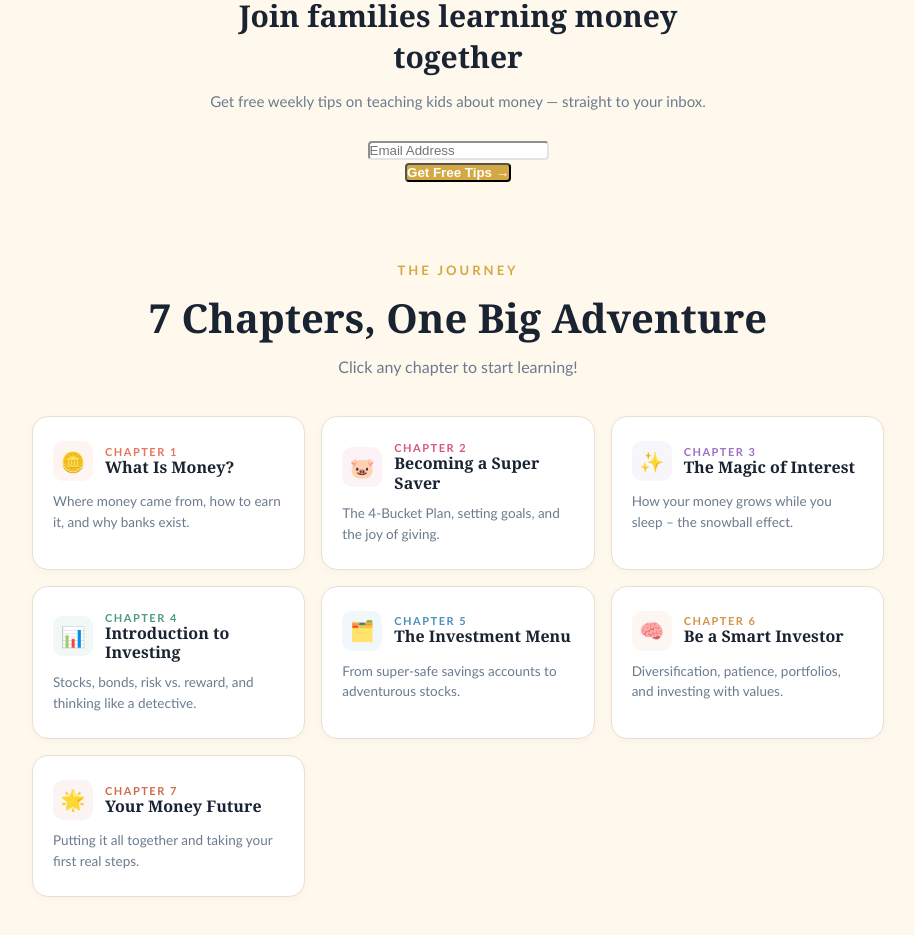
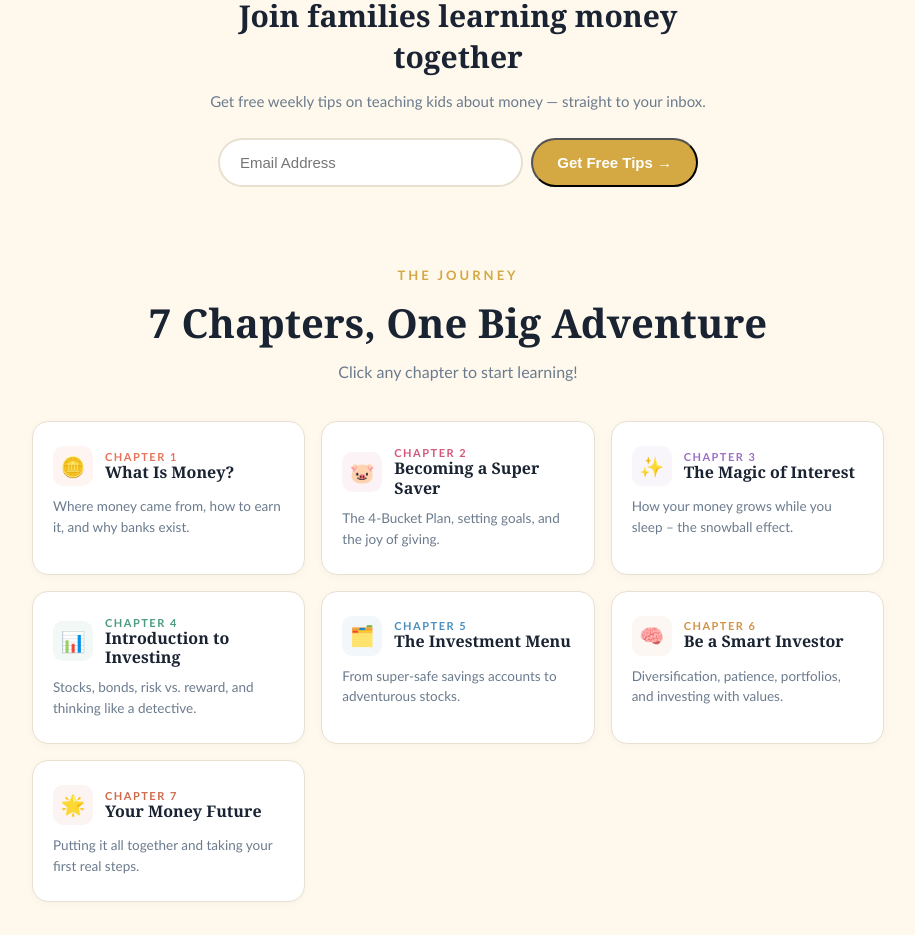
Before and after one commit to taiganautcapital/thekidvault-website, a Next.js app: page / in a window 1280 px wide. Shown: the part 1500-2435 px from the top of the page, without its empty margins (182-1097 px from the left). Built offline with nearby package versions, Linux system fonts and the light colour scheme; no server answers.

Commit message:
Email: style Kit form to match site

```diff
--- a/pages/index.tsx
+++ b/pages/index.tsx
@@ -121,7 +121,18 @@ const Home: NextPage = () => {
           <div style={{ fontSize: 13, color: C.gold, textTransform: "uppercase", letterSpacing: 3, marginBottom: 12, fontFamily: "'Trebuchet MS',sans-serif", fontWeight: 600 }}>Free Parent Tips</div>
           <h2 style={{ fontSize: "clamp(22px,4vw,30px)", margin: "0 0 12px", fontWeight: 700, fontFamily: "Georgia,serif", color: C.navy }}>Join families learning money together</h2>
           <p style={{ fontSize: 15, color: C.textLight, lineHeight: 1.7, fontFamily: "'Trebuchet MS',sans-serif", marginBottom: 24 }}>Get free weekly tips on teaching kids about money — straight to your inbox.</p>
-          <div dangerouslySetInnerHTML={{ __html: `<form action="https://app.kit.com/forms/9107917/subscriptions" class="seva-form formkit-form" method="post" data-sv-form="9107917" data-uid="e03a54b413" data-format="inline" data-version="5" min-width="400 500 600 700 800"><div data-style="clean"><ul class="formkit-alert formkit-alert-error" data-element="errors" data-group="alert"></ul><div data-element="fields" data-stacked="false" class="seva-fields formkit-fields"><div class="formkit-field"><input class="formkit-input" name="email_address" aria-label="Email Address" placeholder="Email Address" required="" type="email" style="color:rgb(0,0,0);border-color:rgb(227,227,227);border-radius:4px;font-weight:400;"></div><button data-element="submit" class="formkit-submit" style="color:rgb(255,255,255);background-color:rgb(212,168,67);border-radius:4px;font-weight:700;"><div class="formkit-spinner"><div></div><div></div><div></div></div><span>Get Free Tips →</span></button></div></div></form>` }} />
+
+          <div style={{ maxWidth: 480, margin: "0 auto" }} dangerouslySetInnerHTML={{ __html: `
+          <style>
+            .formkit-form[data-uid="e03a54b413"] .formkit-fields { display: flex !important; flex-direction: row !important; gap: 8px !important; flex-wrap: nowrap !important; }
+            .formkit-form[data-uid="e03a54b413"] .formkit-field { flex: 1 1 auto !important; margin: 0 !important; }
+            .formkit-form[data-uid="e03a54b413"] .formkit-submit { flex: 0 0 auto !important; margin: 0 !important; border-radius: 50px !important; }
+            .formkit-form[data-uid="e03a54b413"] .formkit-input { border-radius: 50px !important; padding: 14px 20px !important; font-size: 15px !important; border: 2px solid #E8E0D0 !important; width: 100% !important; }
+            .formkit-form[data-uid="e03a54b413"] .formkit-submit > span { padding: 14px 24px !important; font-size: 15px !important; }
+            .formkit-form[data-uid="e03a54b413"] .formkit-powered-by-convertkit-container { justify-content: center !important; margin-top: 8px !important; }
+          </style>
+          <form action="https://app.kit.com/forms/9107917/subscriptions" class="seva-form formkit-form" method="post" data-sv-form="9107917" data-uid="e03a54b413" data-format="inline" data-version="5" min-width="400 500 600 700 800"><div data-style="clean"><ul class="formkit-alert formkit-alert-error" data-element="errors" data-group="alert"></ul><div data-element="fields" data-stacked="false" class="seva-fields formkit-fields"><div class="formkit-field"><input class="formkit-input" name="email_address" aria-label="Email Address" placeholder="Email Address" required="" type="email" style="color:rgb(0,0,0);border-color:rgb(227,227,227);border-radius:50px;font-weight:400;"></div><button data-element="submit" class="formkit-submit" style="color:rgb(255,255,255);background-color:rgb(212,168,67);border-radius:50px;font-weight:700;"><div class="formkit-spinner"><div></div><div></div><div></div></div><span>Get Free Tips →</span></button></div></div></form>
+`       }} />
         </section>
 
         {/* CHAPTERS */}
```
